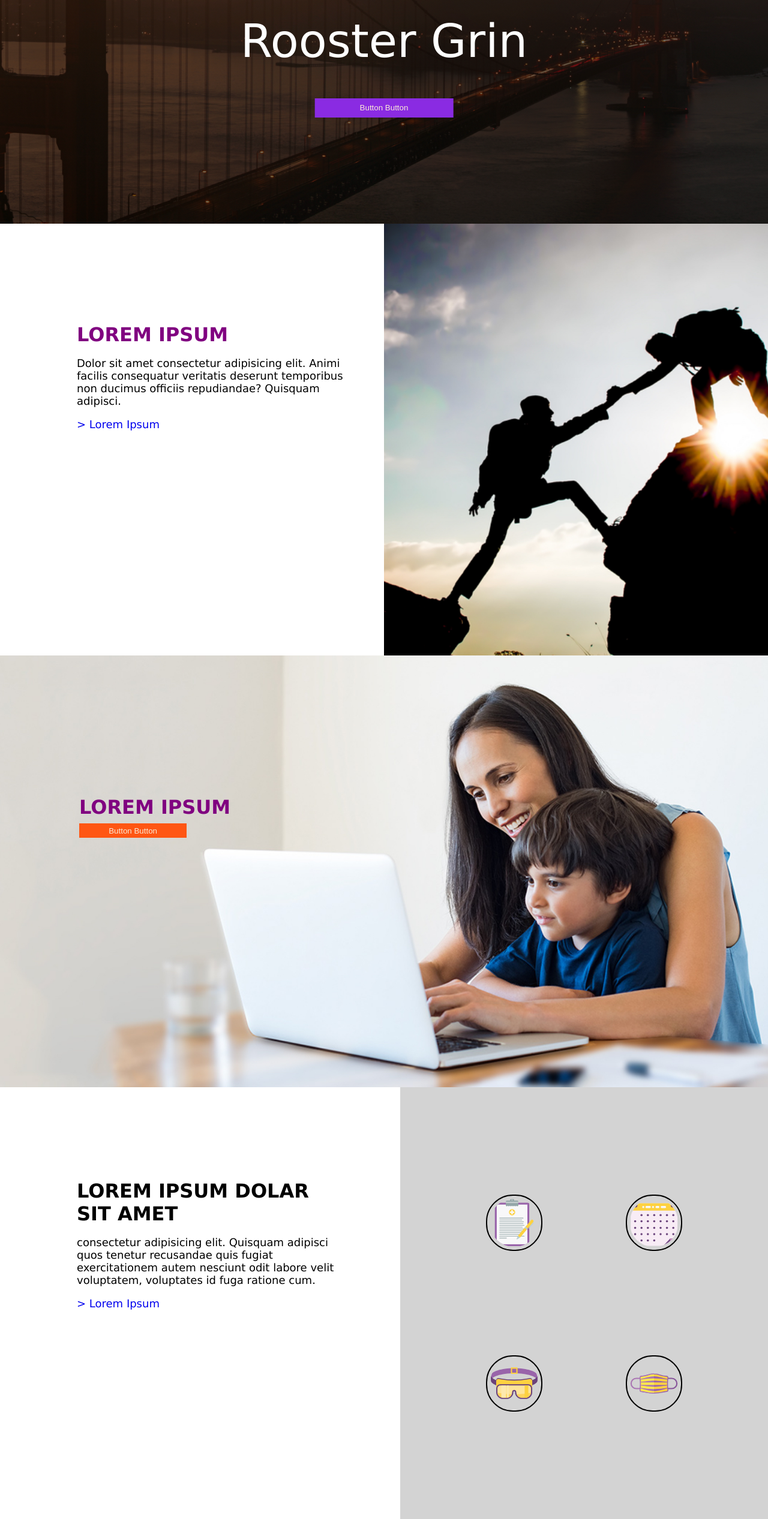
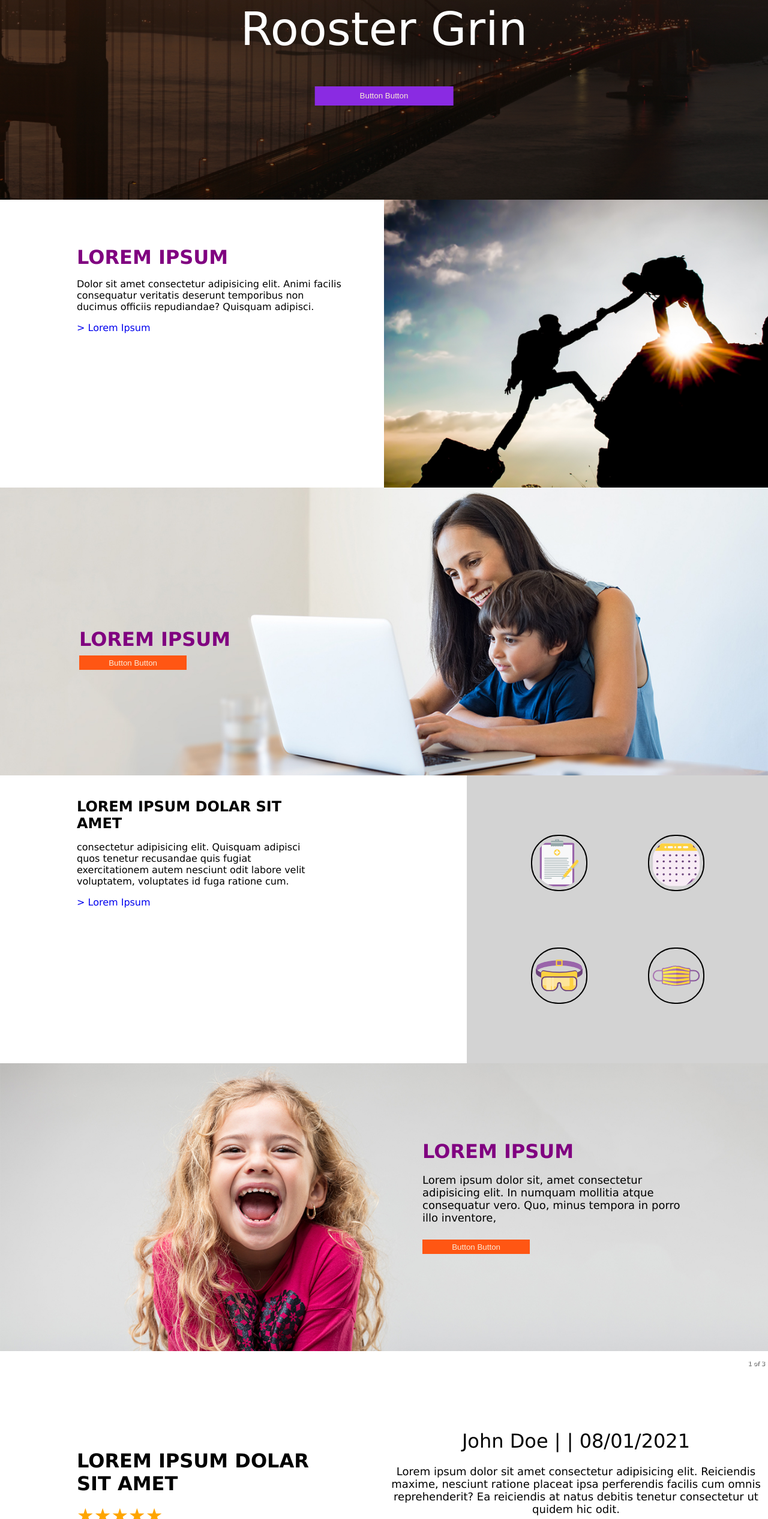
Before and after one commit to Geddydukes/Front-end-rooster, a React (Create React App) app: page / in a window 1280 px wide. Shown: the part 267-2800 px from the top of the page at 60% size. Built offline with nearby package versions, Linux system fonts and the light colour scheme.

Commit message:
site redone with a grid layout

```diff
--- a/src/App.css
+++ b/src/App.css
@@ -2,6 +2,9 @@
   margin: 0px;
   padding: 0px;
   font-family: Verdana, Geneva, Tahoma, sans-serif;
+  display: grid;
+  grid-template-columns: 100vw;
+  grid-template-rows: 75vh 40vh 40vh 40vh 40vh 40vh 8vh;
 }
 
 .App a {
@@ -16,13 +19,17 @@
   width: 100%;
   margin: 0;
   font-size: 6vw;
+  grid-column-start: 1;
+  grid-column-end: 3;
+  grid-row-start: 1;
+  grid-row-end: 2;
 }
 
 .heroImage {
   background-image: linear-gradient(rgba(0, 0, 0, 0.5), rgba(0, 0, 0, 0.5)),
     url(./front-end-dev-test-assets/hero.jpg);
   background-size: cover;
-  height: 50vmax;
+  height: 100%;
   background-color: #464646;
   text-align: center;
   background-position: center;
@@ -55,10 +62,6 @@
 
 .heroHeader {
   text-align: left;
-  margin-left: 2.75vw;
-  font-size: large;
-  color: antiquewhite;
-  padding-top: 0.5vh;
 }
 
 .heroText {
@@ -94,7 +97,7 @@
 }
 
 .bodyHeaderTwo {
-  font-size: large;
+  font-size: x-large;
   color: black;
   font-weight: 700;
   margin-bottom: 15px;
@@ -123,15 +126,18 @@
 }
 
 .bodySectionOne {
-  height: 45vh;
+  height: 100%;
   margin-right: 0px;
+  grid-column-start: 1;
+  grid-column-end: 1;
+  grid-row-start: 2;
+  grid-row-end: 3;
   display: grid;
   columns: 9;
 }
 
 .bodySectionOneText {
   text-align: left;
-  /* float: left; */
   position: absolute;
   margin-left: 10vw;
   margin-right: 55vw;
@@ -156,7 +162,7 @@
 }
 
 .bodySectionTwo {
-  height: 45vh;
+  height: 100%;
   background-image: url(./front-end-dev-test-assets/banner-1.jpg);
   background-size: cover;
   background-position: center;
@@ -166,7 +172,7 @@
 }
 
 .bodySectionTwoText {
-  height: 45vh;
+  height: 100%;
   text-align: left;
   float: left;
   position: absolute;
@@ -178,7 +184,7 @@
 }
 
 .bodySectionThree {
-  height: 45vh;
+  height: 100%;
   display: grid;
   columns: 11;
 }
@@ -188,8 +194,8 @@
   float: left;
   position: absolute;
   margin-left: 10vw;
-  margin-right: 55vw;
-  margin-top: 10%;
+  margin-right: 60vw;
+  margin-top: 3%;
   font-size: x-small;
   grid-column-start: 1;
   grid-column-end: 6;
@@ -201,7 +207,7 @@
   position: relative;
   float: right;
   width: 100%;
-  grid-column-start: 8;
+  grid-column-start: 7;
   grid-column-end: 11;
   display: grid;
   columns: 4;
@@ -240,7 +246,7 @@
 }
 
 .bodySectionFour {
-  height: 45vh;
+  height: 100%;
   background-color: gray;
   background-image: url(./front-end-dev-test-assets/banner-2.jpg);
   background-size: cover;
@@ -262,13 +268,10 @@
   grid-column-start: 6;
 }
 
-.bodySectionFourText header {
-  font-size: x-large;
-  color: purple;
-}
-
 .bodySectionFive {
-  height: 45vh;
+  height: 100%;
+  display: grid;
+  grid-template-columns: 50vw 50vw;
 }
 
 .bodySectionFiveText {
@@ -278,6 +281,8 @@
   margin-left: 10vw;
   margin-right: 55vw;
   margin-top: 12vh;
+  grid-column-start: 1;
+  grid-column-end: 2;
 }
 
 .fiveStars {
@@ -293,14 +298,39 @@
 .caroselContainer {
   height: 100%;
   position: relative;
-  float: right;
-  width: 50%;
+  width: 100%;
+  grid-column-start: 2;
+  grid-column-end: 3;
+}
+
+.reviewerName {
+  padding-top: 10px;
+}
+
+.theReview {
+  padding-top: 10vh;
+  color: black;
+  font-size: x-small;
+  margin-bottom: 3vh;
+  padding-bottom: 4vh;
+}
+
+.theReview bold {
+  color: black;
+  font-size: large;
+}
+
+.footerBar {
+  grid-row-start: 7;
+  grid-row-end: 8;
 }
 
 .socialLinksFooter {
   align-items: center;
   text-align: center;
   background-color: rgb(240, 240, 240);
+  grid-column-start: 1;
+  /* width: 100%; */
 }
 
 .socialLinksFooter p {
@@ -324,24 +354,25 @@
   transition: 0.7s;
 }
 
-.reviewerName {
-  padding-top: 10px;
-}
+@media only screen and (max-width: 550px) {
+  .App {
+    margin: 0px;
+    padding: 0px;
+    font-family: Verdana, Geneva, Tahoma, sans-serif;
+    display: grid;
+    grid-template-columns: 100vw;
+    grid-template-rows: 75vh 45vh 45vh 45vh 45vh 43vh 8vh;
+  }
+  .bodySectionThreeOne {
+    text-align: left;
+    float: left;
+    position: absolute;
+    margin-left: 10vw;
+    margin-right: 55vw;
+    margin-top: 4%;
+    font-size: xx-small;
+  }
 
-.theReview {
-  padding-top: 10vh;
-  color: black;
-  font-size: x-small;
-  margin-bottom: 3vh;
-  padding-bottom: 4vh;
-}
-
-.theReview bold {
-  color: black;
-  font-size: large;
-}
-
-@media only screen and (max-width: 550px) {
   .bodySectionThreeText {
     text-align: left;
     float: left;
@@ -351,11 +382,39 @@
     margin-top: 4%;
     font-size: xx-small;
   }
+  .bodySectionFourText {
+    font-size: xx-small;
+  }
+  .bodyHeaderOne {
+    font-size: large;
+    color: purple;
+    font-weight: 700;
+    grid-column-start: 1;
+    margin-top: 3vh;
+  }
+  .bodyHeaderTwo {
+    font-size: large;
+    color: black;
+    font-weight: 700;
+    margin-bottom: 15px;
+    margin-top: 3vh;
+  }
   .bodyHeaderThree {
     font-size: large;
     color: black;
     font-weight: 700;
     margin-bottom: 15px;
+  }
+  .iconsContainer {
+    background-color: rgb(211, 211, 211);
+    height: 100%;
+    position: relative;
+    float: right;
+    width: 100%;
+    grid-column-start: 8;
+    grid-column-end: 11;
+    display: grid;
+    columns: 4;
   }
   .fiveStars {
     color: orange;
@@ -374,115 +433,36 @@
   }
   .bodyButton {
     background-color: rgb(255, 86, 19);
-    min-height: 5vh;
-    width: 18vw;
+    min-height: 4vh;
+    width: 16vw;
     color: antiquewhite;
     border: none;
     margin-top: 8px;
+    font-size: x-small;
+  }
+  .heroText {
+    margin: 0;
+  }
+
+  .heroWelcome {
+    margin: 1vh 0;
+    -webkit-text-stroke: 2px white;
+    -webkit-text-fill-color: transparent;
+    font-size: 8vw;
+  }
+
+  .heroButton {
+    background-color: blueviolet;
+    min-height: 4vh;
+    width: 16vw;
+    color: antiquewhite;
+    border: none;
+    margin-top: 4vh;
+    font-size: x-small;
   }
 }
 
-@media only screen and (min-width: 768px) {
-  .bodySectionThreeText {
-    text-align: left;
-    float: left;
-    position: absolute;
-    margin-left: 10vw;
-    margin-right: 55vw;
-    margin-top: 12%;
-    font-size: large;
-  }
-  .bodyHeaderTwo {
-    font-size: xx-large;
-    color: black;
-    font-weight: 700;
-    margin-bottom: 15px;
-  }
-  .bodyHeaderThree {
-    font-size: xx-large;
-    color: black;
-    font-weight: 700;
-    margin-bottom: 15px;
-  }
-  .fiveStars {
-    color: orange;
-    font-size: 4vh;
-  }
-  .theReview bold {
-    color: black;
-    font-size: x-large;
-  }
-  .theReview {
-    padding-top: 10vh;
-    color: black;
-    font-size: large;
-    margin-bottom: 3vh;
-    padding-bottom: 4vh;
-  }
-  .bodyButton {
-    background-color: rgb(255, 86, 19);
-    min-height: 3vh;
-    width: 14vw;
-    color: antiquewhite;
-    border: none;
-    margin-top: 8px;
-  }
-  .iconsContainer {
-    background-color: rgb(211, 211, 211);
-    height: 100%;
-    position: relative;
-    float: right;
-    width: 100%;
-    grid-column-start: 7;
-    grid-column-end: 11;
-    display: grid;
-    columns: 4;
-  }
-
-  .bodyHeaderOne {
-    font-size: xx-large;
-    color: purple;
-    font-weight: 700;
-    grid-column-start: 1;
-  }
-  .bodySectionOneText {
-    text-align: left;
-    position: absolute;
-    margin-left: 10vw;
-    margin-right: 55vw;
-    margin-top: 13%;
-    font-size: large;
-    grid-column-start: 1;
-    grid-column-end: 3;
-    grid-row-start: 2;
-  }
-  .bodySectionTwoText {
-    margin-top: 18%;
-    padding: 4px;
-  }
-  .bodySectionFourText {
-    margin-top: 22%;
-  }
-  .bodySection {
-    height: 90vh;
-  }
-  .homeIcons {
-    height: 10vh;
-    border: black 2px solid;
-    border-radius: 45px;
-    padding: 5px;
-    margin: -5px;
-  }
-  /* .bodySectionThree {
-    height: 70vh;
-  }
-
-  .bodySectionFive {
-    height: 70vh;
-  } */
-}
-
-@media only screen and (max-height: 550px) and (min-width: 600px) {
+/* @media only screen and (max-height: 550px) and (min-width: 600px) {
   .bodySection {
     height: 120vh;
   }
@@ -502,4 +482,167 @@
   .bodySectionFive {
     height: 120vh;
   }
+} */
+
+@media only screen and (max-width: 280px) {
+  .iconsContainer {
+    background-color: rgb(211, 211, 211);
+    height: 100%;
+    position: relative;
+    float: right;
+    width: 100%;
+    grid-column-start: 9;
+    grid-column-end: 11;
+    display: grid;
+    columns: 4;
+  }
+  .App {
+    margin: 0px;
+    padding: 0px;
+    font-family: Verdana, Geneva, Tahoma, sans-serif;
+    display: grid;
+    grid-template-columns: 100vw;
+    grid-template-rows: 75vh 43vh 43vh 43vh 43vh 43vh 8vh;
+  }
+  .bodyHeaderTwo {
+    font-size: medium;
+    margin-top: 6%;
+  }
 }
+
+@media only screen and (min-width: 768px) and (max-width: 1366px) {
+  .App {
+    margin: 0px;
+    padding: 0px;
+    font-family: Verdana, Geneva, Tahoma, sans-serif;
+    display: grid;
+    grid-template-columns: 100vw;
+    grid-template-rows: 75vh 60vh 60vh 60vh 60vh 70vh 8vh;
+  }
+
+  .bodySectionThreeText {
+    text-align: left;
+    float: left;
+    position: absolute;
+    font-size: medium;
+  }
+  .bodyHeaderTwo {
+    font-size: x-large;
+    color: black;
+    font-weight: 700;
+    margin-bottom: 15px;
+  }
+  .bodyHeaderThree {
+    font-size: xx-large;
+    color: black;
+    font-weight: 700;
+    margin-bottom: 15px;
+    margin-top: 8%;
+  }
+  .fiveStars {
+    color: orange;
+    font-size: 4vh;
+  }
+  .theReview bold {
+    color: black;
+    font-size: xx-large;
+    margin-top: 10%;
+  }
+  .theReview {
+    padding-top: 10vh;
+    color: black;
+    font-size: large;
+    margin-top: 10%;
+  }
+  .bodyButton {
+    background-color: rgb(255, 86, 19);
+    min-height: 3vh;
+    width: 14vw;
+    color: antiquewhite;
+    border: none;
+    margin-top: 8px;
+  }
+  .iconsContainer {
+    background-color: rgb(211, 211, 211);
+    height: 100%;
+    position: relative;
+    float: right;
+    width: 100%;
+    grid-column-start: 8;
+    grid-column-end: 11;
+    display: grid;
+    columns: 4;
+  }
+
+  .bodyHeaderOne {
+    font-size: xx-large;
+    color: purple;
+    font-weight: 700;
+    grid-column-start: 1;
+  }
+  .bodySectionOneText {
+    text-align: left;
+    position: absolute;
+    margin-left: 10vw;
+    font-size: medium;
+    grid-column-start: 1;
+    grid-column-end: 3;
+    grid-row-start: 2;
+  }
+  .bodySectionTwoText {
+    margin-top: 18%;
+    padding: 4px;
+  }
+  .bodySectionFourText {
+    margin-top: 10%;
+    font-size: large;
+  }
+  .bodySectionFiveText {
+    margin-top: 10%;
+  }
+  .theReview {
+    margin-top: 8%;
+  }
+  .homeIcons {
+    height: 10vh;
+    border: black 2px solid;
+    border-radius: 45px;
+    padding: 5px;
+    margin: -5px;
+  }
+}
+
+@media only screen and (min-width: 1370px) {
+  .App {
+    margin: 0px;
+    padding: 0px;
+    font-family: Verdana, Geneva, Tahoma, sans-serif;
+    display: grid;
+    grid-template-columns: 100vw;
+    grid-template-rows: 100vh 60vh 60vh 60vh 60vh 50vh 8vh;
+  }
+
+  .bodySectionOneText {
+    margin-top: 6%;
+    font-size: medium;
+  }
+  .bodySectionThreeText {
+    margin-top: 6%;
+    font-size: medium;
+  }
+  .bodySectionFourText {
+    font-size: medium;
+  }
+  .iconsContainer {
+    grid-column-start: 7;
+    grid-column-end: 11;
+  }
+  .theReview {
+    margin-top: 6%;
+    font-size: medium;
+  }
+  .bodyHeaderThree {
+    margin-top: 4%;
+    font-size: xx-large;
+  }
+}
--- a/src/components/Body.js
+++ b/src/components/Body.js
@@ -53,7 +53,7 @@ const Body = () => {
       </div>
       <div className="bodySection bodySectionFour">
         <div className="bodySectionFourText">
-          <header>LOREM IPSUM</header>
+          <header className="bodyHeaderOne">LOREM IPSUM</header>
           <p>
             Lorem ipsum dolor sit, amet consectetur adipisicing elit. In numquam
             mollitia atque consequatur vero. Quo, minus tempora in porro illo
--- a/src/components/Footer.js
+++ b/src/components/Footer.js
@@ -4,7 +4,7 @@ import instagram from "../front-end-dev-test-assets/instagram.svg";
 
 const Footer = () => {
   return (
-    <nav className="footerNavBar">
+    <div className="footerBar">
       <div className="socialLinksFooter">
         <p>Follow Us</p>
         <a
@@ -30,7 +30,7 @@ const Footer = () => {
           ></img>
         </a>
       </div>
-    </nav>
+    </div>
   );
 };
 
```
